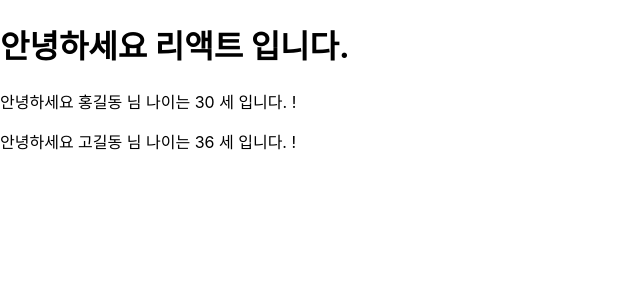
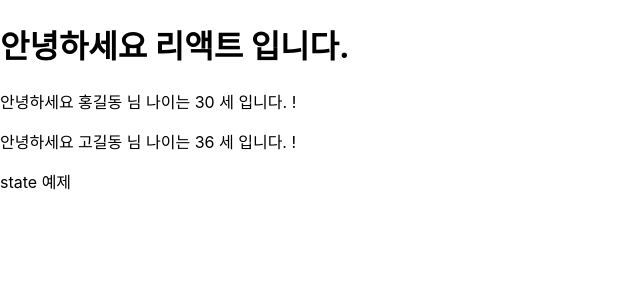
Before and after one commit to skymill2000/fintech211122, a React (Create React App) app in the folder fintech/: page / in a window 1280 px wide. Shown: the top 300 px of the page, without its empty margins (0-640 px from the left). Built offline with nearby package versions, Linux system fonts and the light colour scheme.

Commit message:
스테이트 예제 추가

```diff
--- a/fintech/src/App.js
+++ b/fintech/src/App.js
@@ -1,3 +1,4 @@
+import StateExample from "./components/StateExample";
 import Welcome from "./components/Welcome";
 
 const greeting = <h1>안녕하세요 리액트 입니다.</h1>;
@@ -8,6 +9,7 @@ function App() {
       {greeting}
       <Welcome username="홍길동" userage="30"></Welcome>
       <Welcome username="고길동" userage="36"></Welcome>
+      <StateExample></StateExample>
     </>
   );
 }
--- /dev/null
+++ b/fintech/src/components/StateExample.js
@@ -0,0 +1,7 @@
+import React from "react";
+
+const StateExample = () => {
+  return <div>state 예제</div>;
+};
+
+export default StateExample;
```
